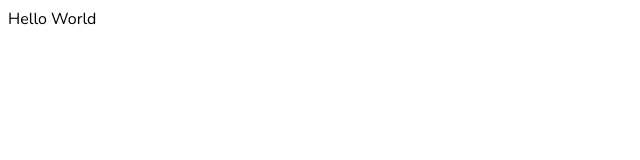
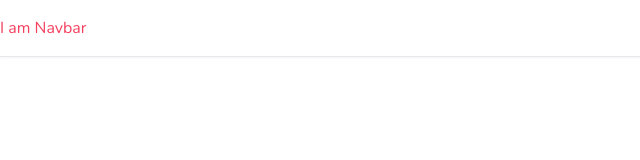
Before and after one commit to AshikShuvo/airbnb-clone, a Next.js app: page / in a window 1280 px wide. Shown: the top 160 px of the page, without its empty margins (0-640 px from the left). Built offline with nearby package versions, Linux system fonts and the light colour scheme.

Commit message:
global css fix and basic nav setup

```diff
--- /dev/null
+++ b/app/components/navbar/Navbar.tsx
@@ -0,0 +1,13 @@
+const Navbar=()=>{
+    return (
+        <div className="fixed w-full bg-white z-10 shadow-sm">
+            <div
+                className="py-4 border-b-[1px] text-rose-500"
+            >
+                I am Navbar
+            </div>
+        </div>
+    )
+}
+
+export default Navbar
--- a/app/globals.css
+++ b/app/globals.css
@@ -4,6 +4,6 @@
 
 html,
 body,
-:root{
-    height:100%;
+:root {
+    height: 100%;
 }
--- a/app/layout.tsx
+++ b/app/layout.tsx
@@ -1,8 +1,6 @@
 import {Nunito} from "next/font/google";
-
-
-
-
+import "./globals.css"
+import Navbar from "@/app/components/navbar/Navbar";
 export const metadata = {
   title: 'Airbnb Clone',
   description: 'This is Airbnb clone',
@@ -17,7 +15,10 @@ export default function RootLayout({
 }) {
   return (
     <html lang="en">
-      <body className={font.className}>{children}</body>
+      <body className={font.className}>
+        <Navbar/>
+        {children}
+      </body>
     </html>
   )
 }
--- a/app/page.tsx
+++ b/app/page.tsx
@@ -1,3 +1,3 @@
 export default function Home() {
-  return <div>Hello World</div>
+  return <div className="text-rose-500">Hello World</div>
 }
--- a/tailwind.config.js
+++ b/tailwind.config.js
@@ -4,9 +4,6 @@ module.exports = {
     "./app/**/*.{js,ts,jsx,tsx}",
     "./pages/**/*.{js,ts,jsx,tsx}",
     "./components/**/*.{js,ts,jsx,tsx}",
-
-    // Or if using `src` directory:
-    "./src/**/*.{js,ts,jsx,tsx}",
   ],
   theme: {
     extend: {},
```
